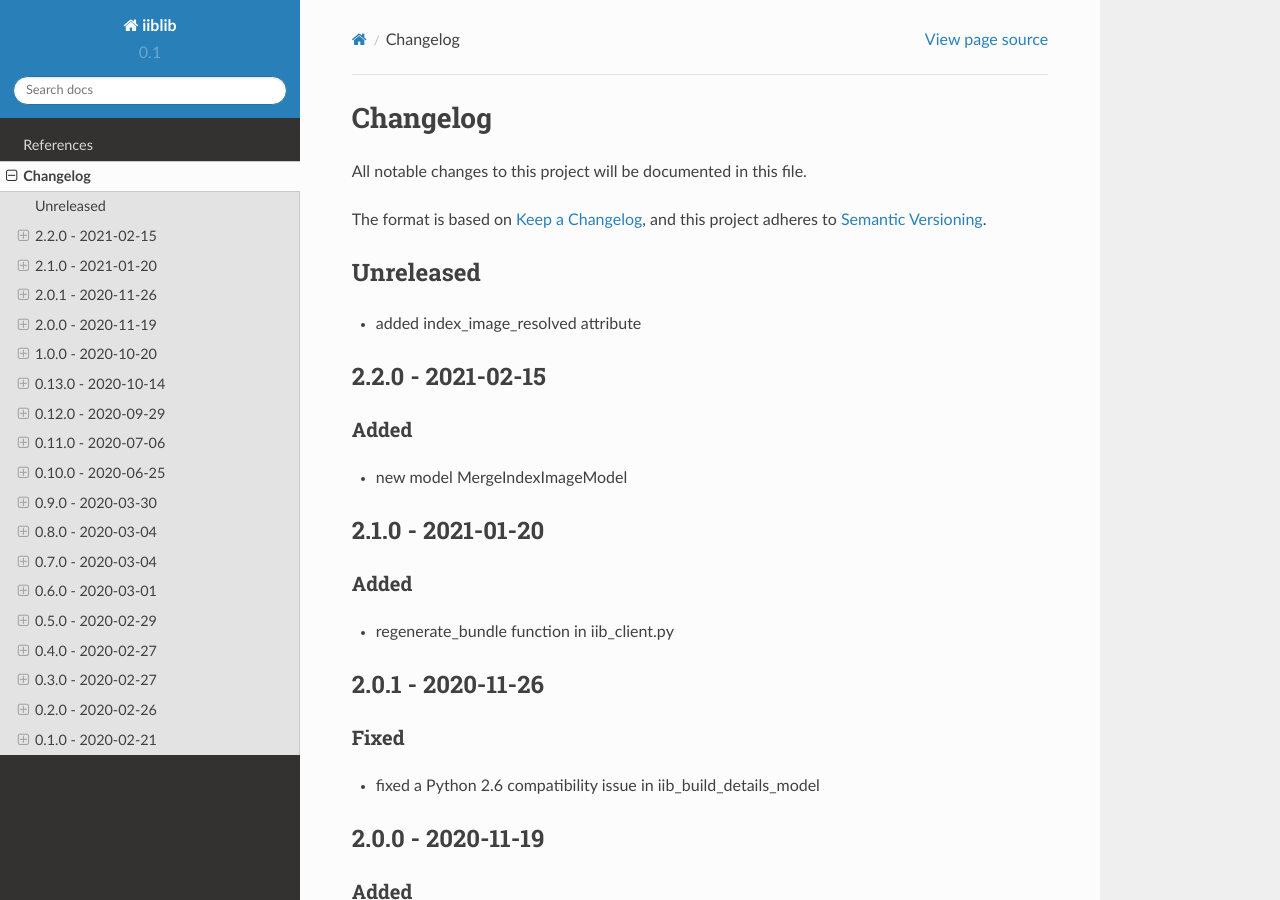
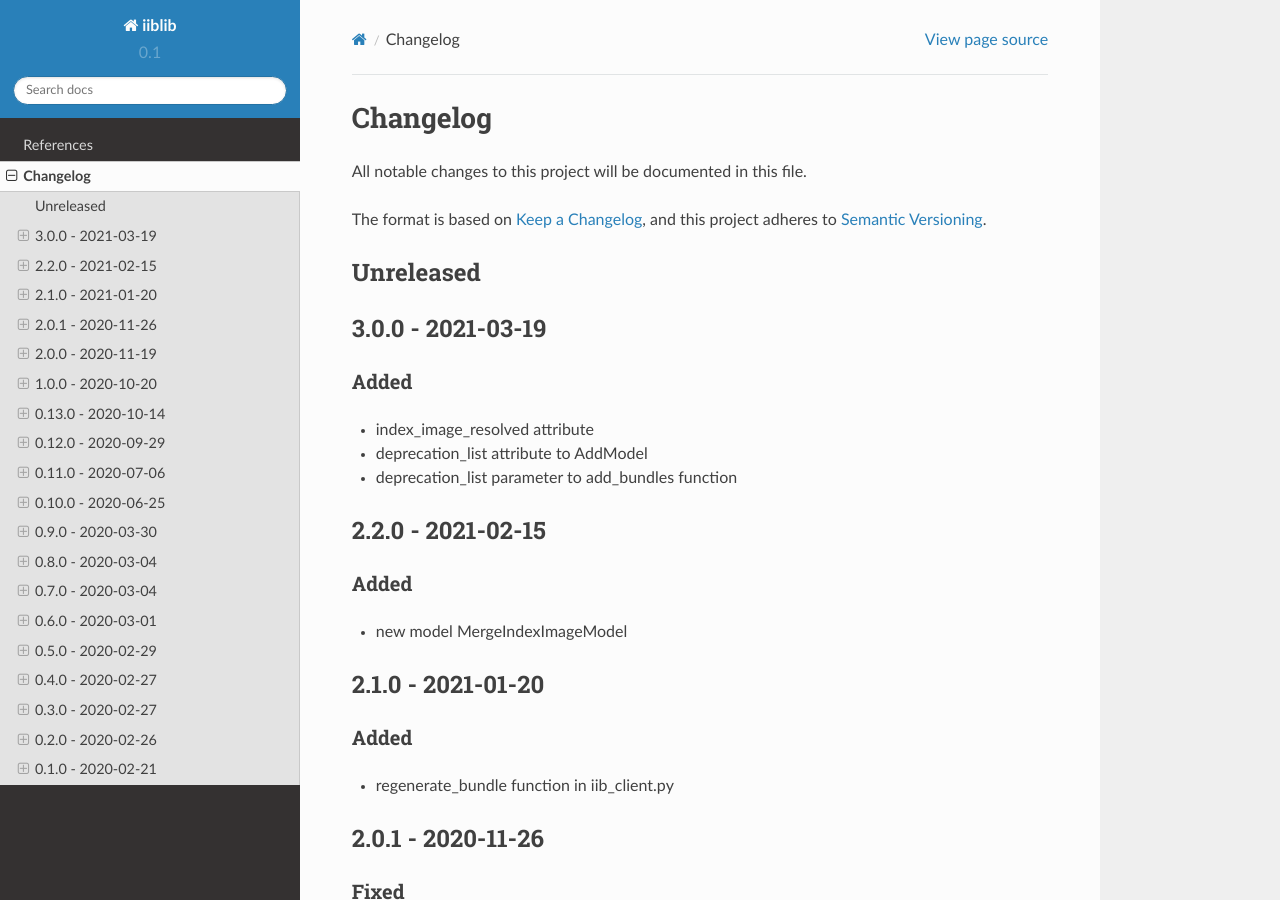
Before and after one commit to release-engineering/iiblib, a Sphinx documentation site: the page built from docs/source/CHANGELOG.md, in a window 1280 px wide and 900 px high. Built offline with Sphinx 7.4.7 and the Read the Docs theme 2.0.0, drawn with Linux system fonts in a browser that asks for light colours.

Commit message:
Prepare release 3.0.0

```diff
--- a/docs/source/CHANGELOG.md
+++ b/docs/source/CHANGELOG.md
@@ -7,7 +7,12 @@ and this project adheres to [Semantic Versioning](https://semver.org/spec/v2.0.0
 
 ## Unreleased
 
-- added index_image_resolved attribute
+## 3.0.0 - 2021-03-19
+
+### Added
+ - index_image_resolved attribute
+ - deprecation_list attribute to AddModel
+ - deprecation_list parameter to add_bundles function
 
 ## 2.2.0 - 2021-02-15
 
```
